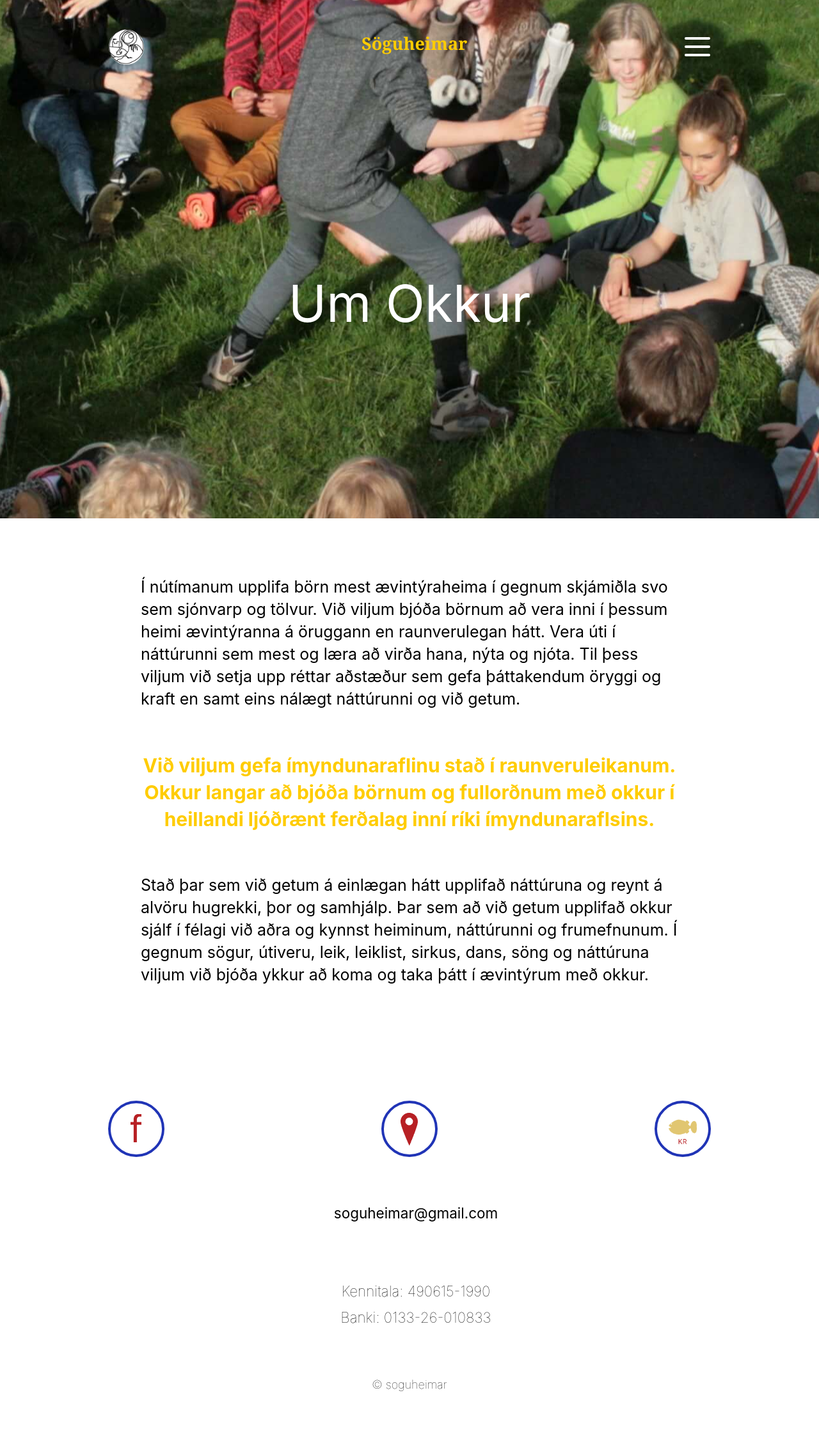
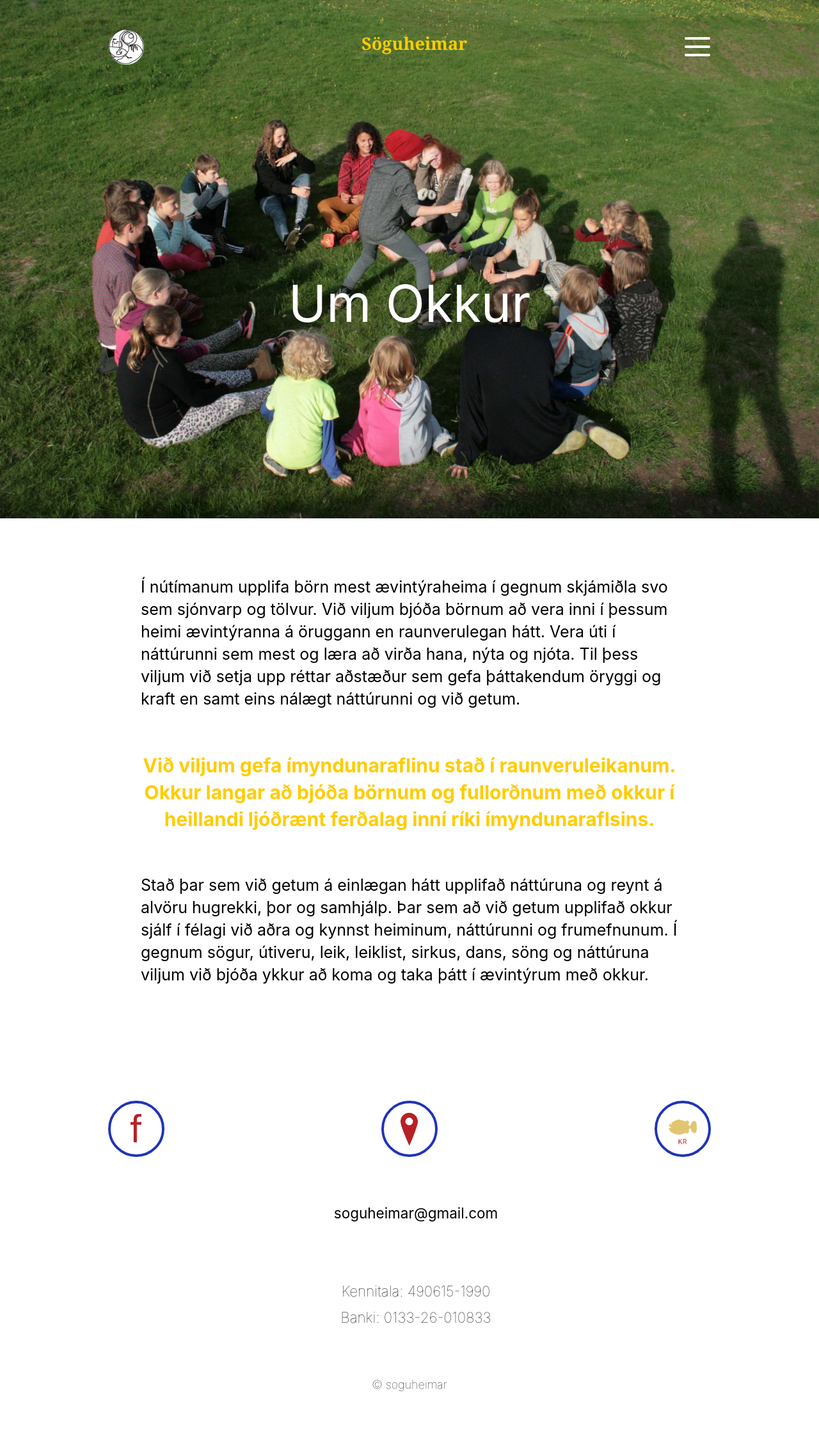
Before and after one commit to viktorhollanders/soguheimar, a Jekyll site: the page built from umokkur.html, in a window 1280 px wide. Shown: the whole page at 64% size. Built offline with Jekyll 4.4.1, drawn with Linux system fonts in a browser that asks for light colours.

Commit message:
addin background-size: cover to .umOkkur-bg

```diff
--- a/_sass/_index.scss
+++ b/_sass/_index.scss
@@ -218,7 +218,8 @@
 
   .umOkkur-bg {
     background: url("/images/hero-umOkkur-desktop.jpg");
-    background-position: center;
+    background-position: center center;
+    background-size: cover;
   }
 
   .index-hero__subtitle {
```
